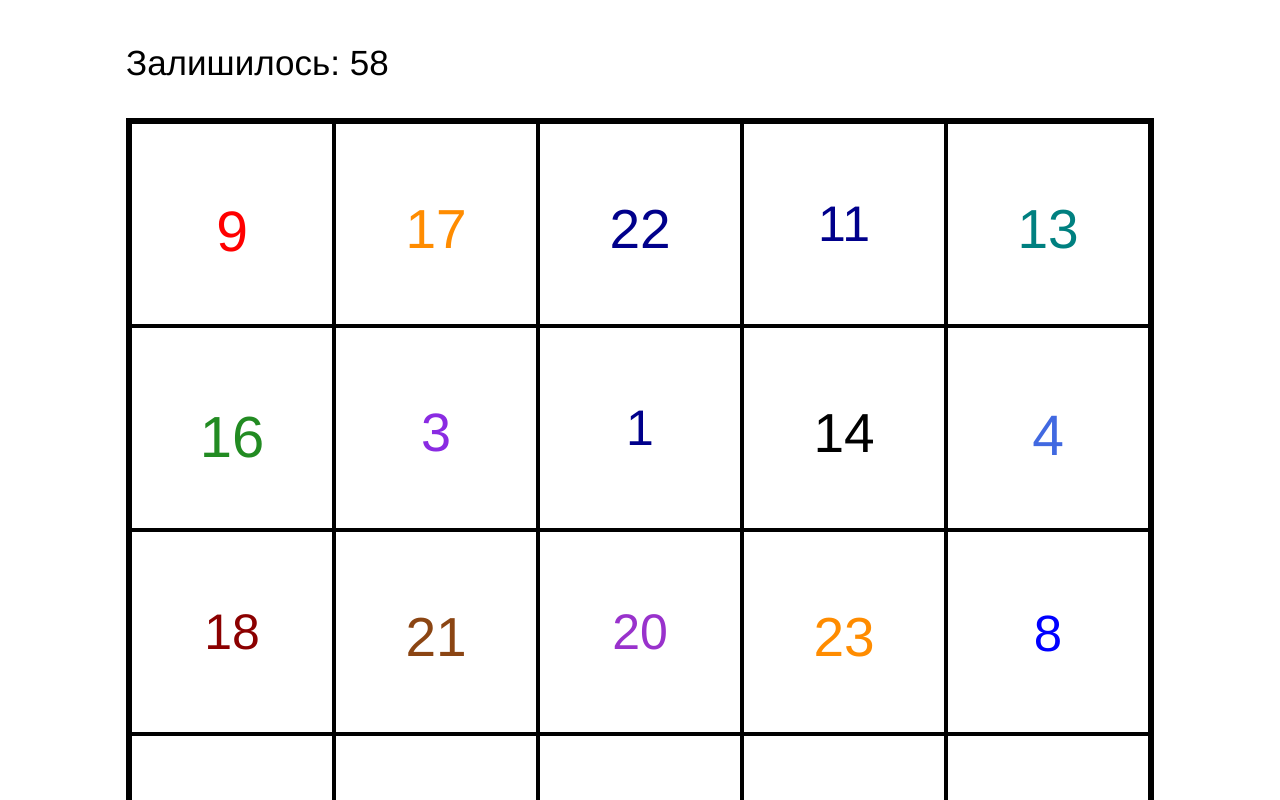
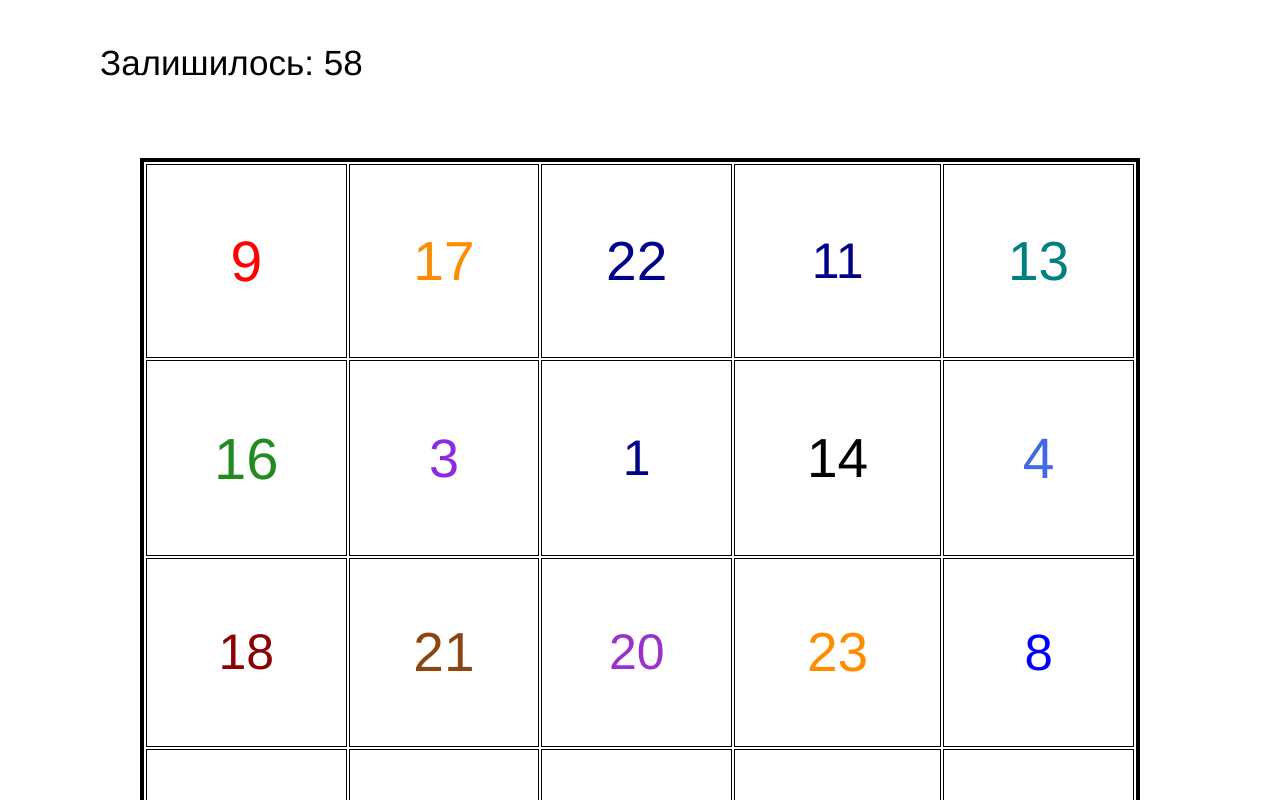
Before and after one commit to 292-group/web-pz-2-7, a plain HTML site: page index.html in a window 1280 px wide. Both pictures are taken after a click on the button "Почати гру". Shown: the top 800 px of the page. Drawn offline with nearby package versions, Linux system fonts and the light colour scheme.

Commit message:
(fix)make game_field with table

```diff
--- a/css/main.css
+++ b/css/main.css
@@ -35,22 +35,24 @@ font-size: 100px;
 .btn_restart{
     background-color: blue;
     color: white;
+    /* width: 900px; */
+    /* margin-left:90px ; */
     font-size: 50px;
     border-radius: 20px;
 }
 .game_field{
-    width: 1020px;
-    height: 1020px;
+    width: 1000px;
+    height: 1000px;
     margin-bottom: 40px;
     border:solid black 4px;
 }
-.game_block{
+/* .game_block{
     width: 200px;
     height: 200px;
     float: left;
     border:solid black 2px;
-}
-.game_field p{
+} */
+/* .game_field p{
     display:grid;
     position: relative;
     bottom: 50px;
@@ -59,6 +61,9 @@ font-size: 100px;
     text-align: center;
     align-items: center;
 
+} */
+.td{
+    text-align: center;
 }
 .gray_bg{
 z-index: -1;
--- a/index.html
+++ b/index.html
@@ -16,7 +16,7 @@
     </div>
     <div class="second_screen">
         <p class="timer">Залишилось: <span class="time">60</span></p>
-        <div class="game_field"></div>
+        <table class="game_field"></table>
         <button class="btn_restart">Почати з початку</button>
     </div>
     <div class="third_screen">
--- a/js/main.js
+++ b/js/main.js
@@ -1,6 +1,6 @@
 $('.second_screen').hide();
 $('.third_screen').hide();
-let block,tableElement,resultTimeArr=[],randomArr=[],check=1,seconds = 60,isCheckMistake=true;
+let block,tableElement,resultTimeArr=[],randomArr=[],check=1,seconds =60,isCheckMistake=true;
 let time=document.querySelector('.time');
 let num=document.querySelector(`.c${check}`);
 
@@ -30,13 +30,22 @@ function severalRandom(min, max, num) {
 }
 randomArr=severalRandom(1,25,25);
 
-//cecle for build game field
+// cecle for build game field
 for(let i=0;i<25;i++){
-block=document.createElement('div');
-block.innerHTML=(`<p class='c${randomArr[i]}'>${randomArr[i]}</p>`)
-block.className='game_block';
-document.querySelector('.game_field').appendChild(block);
+    if(i===0||i%5===0){
+    block=document.createElement('tr');
+    let a=i;
+    block.innerHTML=(
+        `<td class='c${randomArr[a]} td'>${randomArr[a++]}</td>
+        <td class='c${randomArr[a]} td'>${randomArr[a++]}</td>
+        <td class='c${randomArr[a]} td'>${randomArr[a++]}</td>
+        <td class='c${randomArr[a]} td'>${randomArr[a++]}</td>
+        <td class='c${randomArr[a]} td'>${randomArr[a]}</td>`)
+        a=0;
+        document.querySelector('.game_field').appendChild(block);
+    }
 }
+
 document.querySelector('.game_field').onclick=(event)=>{
     if(event.target.classList.contains(`c${check}`)){
         console.log(`click on ${check}`);
@@ -71,6 +80,6 @@ document.querySelector('.game_field').onclick=(event)=>{
     }
 }
 
-// click onn button restart
+// click on button restart
 document.querySelector('.btn_restart').onclick=()=> location.reload();
 document.querySelector('.btn').onclick=()=> location.reload();
```
